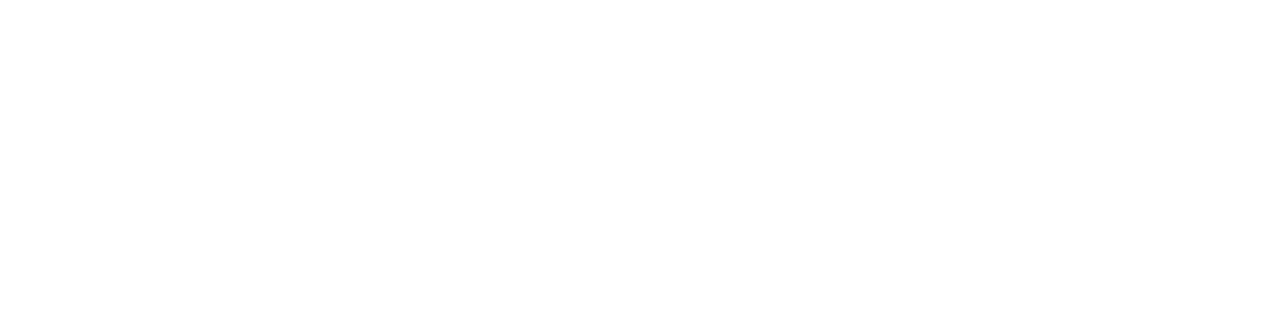
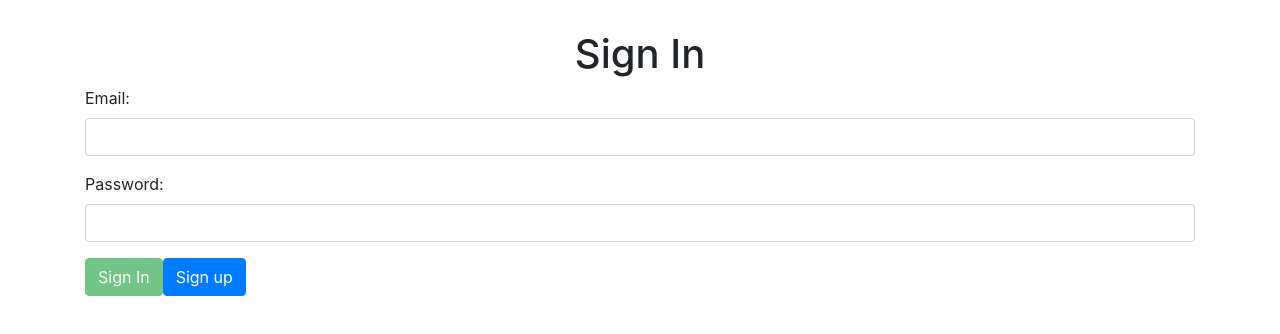
Before and after one commit to ED1FF/to-do-list-angular, an Angular app: page /sign_in in a window 1280 px wide. Before the commit this address led to /. Shown: the top 334 px of the page. Built offline with nearby package versions, Linux system fonts and the light colour scheme.

Commit message:
add login form implement sign in logic

```diff
--- a/src/app/api/user.ts
+++ b/src/app/api/user.ts
@@ -10,4 +10,8 @@
   signUp(params) {
     return this.http.post(`${environment.api_endpoint}/users`, params);
   }
+
+  signIn(params) {
+    return this.http.post(`${environment.api_endpoint}/sessions`, params);
+  }
 }
--- a/src/app/auth/auth-guard.service.ts
+++ b/src/app/auth/auth-guard.service.ts
@@ -11,7 +11,7 @@
     if (this.auth.isAuthenticated) {
       return true;
     } else {
-      this.router.navigate(['/sign_up'], {
+      this.router.navigate(['/sign_in'], {
         queryParams: {
           return: state.url
         }
--- a/src/app/routes.ts
+++ b/src/app/routes.ts
@@ -3,6 +3,7 @@
 import { TasksComponent } from './tasks/tasks.component';
 import { TaskShowComponent } from './task-show/task-show.component';
 import { SignUpComponent } from './sign-up/sign-up.component';
+import { SignInComponent } from './sign-in/sign-in.component';
 import { AuthGuardService } from './auth/auth-guard.service';
 
 const routes: Routes = [
@@ -28,6 +29,10 @@
   {
     path: 'sign_up',
     component: SignUpComponent
+  },
+  {
+    path: 'sign_in',
+    component: SignInComponent
   }
 ];
 
--- a/src/app/sign-in/sign-in.component.html
+++ b/src/app/sign-in/sign-in.component.html
@@ -1,3 +1,30 @@
-<p>
-  sign-in works!
-</p>
+<div class="container my-auto">
+  <h1 class="text-center component-label">
+    Sign In
+  </h1>
+  <form [formGroup]="signInForm" novalidate (ngSubmit)='submit()'>
+    <div class="form-group">
+      <label>Email:</label>
+      <input class="form-control" formControlName="email" type='email' ngModel email="true">
+    </div>
+    <div *ngIf="signInForm.controls['email'].invalid && (signInForm.controls['email'].dirty || signInForm.controls['email'].touched)" class="alert alert-danger">
+      <div *ngIf="signInForm.controls['email'].errors.required">
+        Email is required.
+      </div>
+    </div>
+    <div class="form-group">
+      <label>Password:</label>
+      <input class="form-control" formControlName="password" type="password">
+    </div>
+    <div *ngIf="signInForm.controls['password'].invalid && (signInForm.controls['password'].dirty || signInForm.controls['password'].touched)" class="alert alert-danger">
+      <div *ngIf="signInForm.controls['password'].errors.required">
+        Password is required.
+      </div>
+    </div>
+    <button type="submit" [disabled]="signInForm.pristine || signInForm.invalid" class="btn btn-success">
+      Sign In
+    </button>
+    <button type="button" routerLink="/sign_up" class="btn btn-primary">Sign up</button>
+  </form>
+  <br />
+</div>
--- a/src/app/sign-in/sign-in.component.ts
+++ b/src/app/sign-in/sign-in.component.ts
@@ -1,15 +1,34 @@
-import { Component, OnInit } from '@angular/core';
+import { Component } from '@angular/core';
+import { FormControl, FormGroup, FormBuilder, Validators } from '@angular/forms';
+import { UserAPI } from '../api/user';
+import { Router } from '@angular/router';
+import { AuthService } from '../auth/auth.service';
 
 @Component({
   selector: 'app-sign-in',
   templateUrl: './sign-in.component.html',
   styleUrls: ['./sign-in.component.css']
 })
-export class SignInComponent implements OnInit {
 
-  constructor() { }
+export class SignInComponent {
+  signInForm:FormGroup;
+  user:any = {};
 
-  ngOnInit() {
+  constructor(public fb: FormBuilder, public userApi: UserAPI, public router: Router, public auth: AuthService) {
+    this.createForm();
   }
 
+  createForm() {
+    this.signInForm = this.fb.group({
+      email: ['', [Validators.required]],
+      password: ['', [Validators.required]]
+    });
+  }
+
+  submit() {
+    this.userApi.signIn(this.signInForm.value).subscribe((data) => {
+      this.auth.saveToken(data['token']);
+      this.router.navigateByUrl('');
+    })
+  }
 }
--- a/src/app/sign-up/sign-up.component.html
+++ b/src/app/sign-up/sign-up.component.html
@@ -31,7 +31,7 @@
       </div>
     </div>
     <button type="submit" [disabled]="signUpForm.pristine || signUpForm.invalid" class="btn btn-success">
-      Create
+      Sign Up
     </button>
   </form>
   <br />
```
